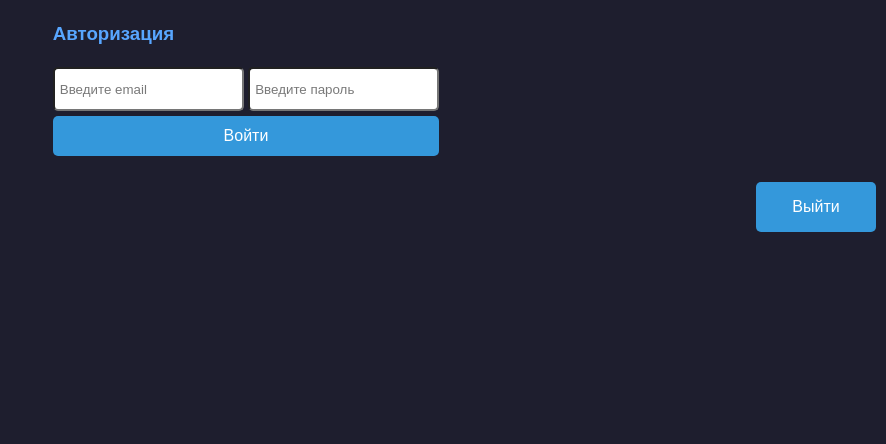
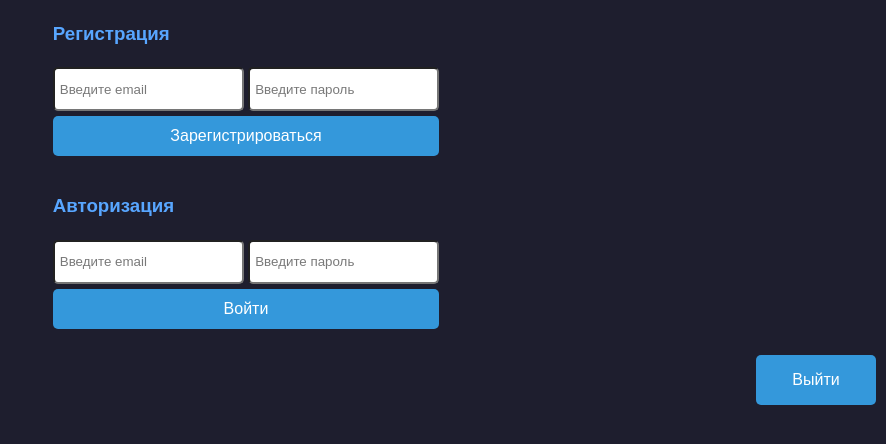
Before and after one commit to Yexelay/profit-tracker1, a website: page docs/index.html in a window 1280 px wide. Shown: the whole page, without its empty margins (394-1280 px from the left). Drawn offline with Linux system fonts and the light colour scheme; no server answers.

Commit message:
solution

```diff
--- a/docs/index.html
+++ b/docs/index.html
@@ -11,13 +11,13 @@
 <body>
 
   <!-- Форма регистрации -->
-  <!-- <div id="registerSection">
+  <div id="registerSection">
     <h3>Регистрация</h3>
     <input class="peron_info" type="email" id="registerEmail" placeholder="Введите email">
     <input class="peron_info" type="password" id="registerPassword" placeholder="Введите пароль">
     <button class="register-button" onclick="registerUser()">Зарегистрироваться</button>
     <p id="registerMessage"></p>
-  </div> -->
+  </div>
 
   <!-- Форма авторизации -->
   <div id="authSection">
```
